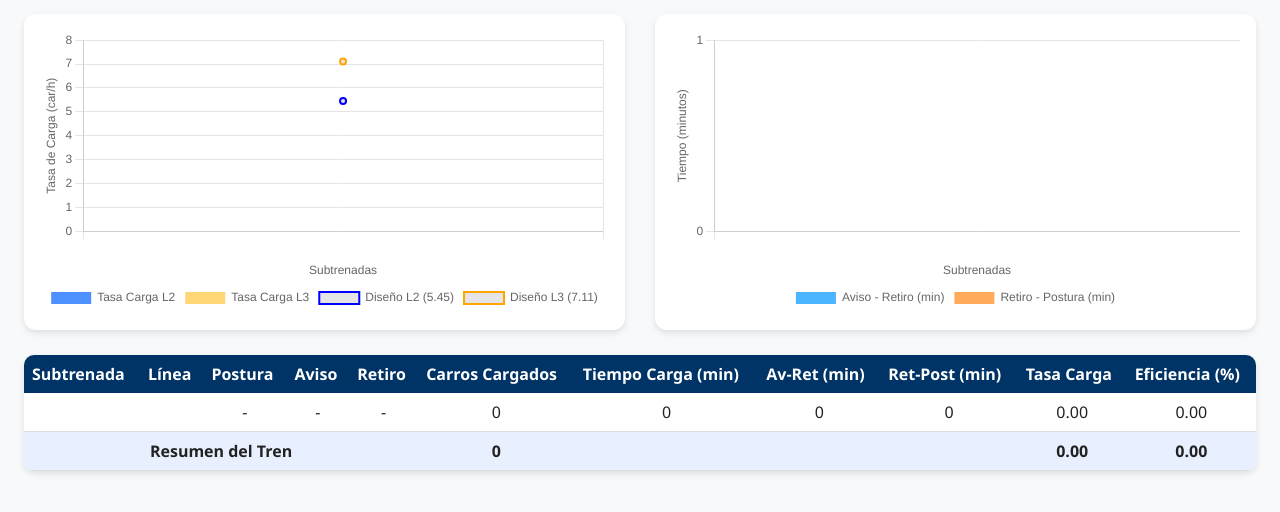
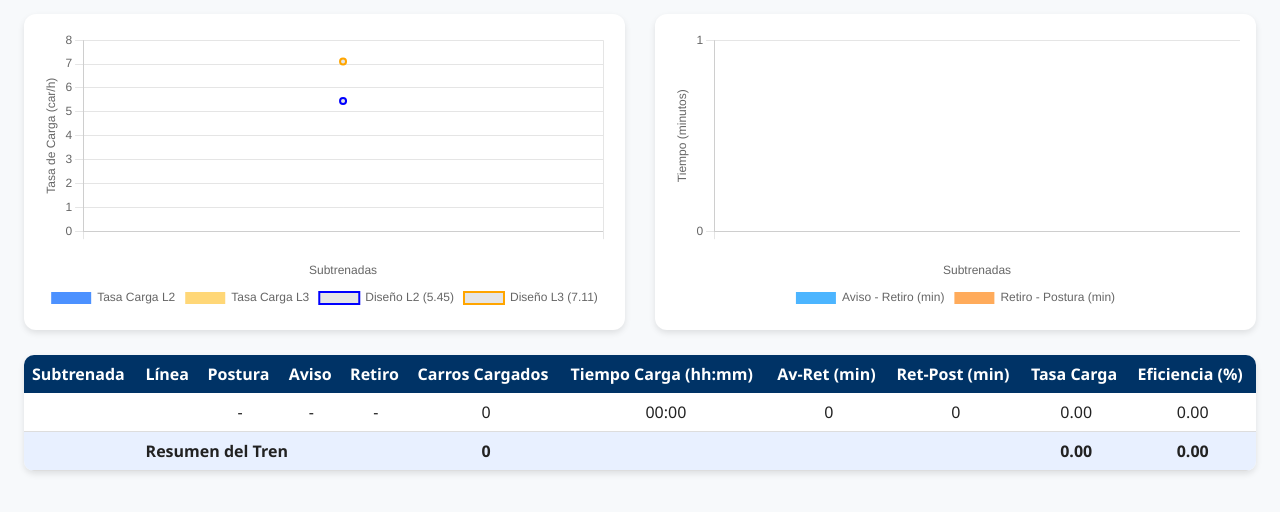
Before and after one commit to Linhartwa/fepasa-dashboard, a website: page index.html in a window 1280 px wide. Shown: the part 84-596 px from the top of the page. Drawn offline with nearby package versions, Linux system fonts and the light colour scheme.

Commit message:
index.html

```diff
--- a/index.html
+++ b/index.html
@@ -99,7 +99,7 @@
           <th>Aviso</th>
           <th>Retiro</th>
           <th>Carros Cargados</th>
-          <th>Tiempo Carga (min)</th>
+          <th>Tiempo Carga (hh:mm)</th>
           <th>Av-Ret (min)</th>
           <th>Ret-Post (min)</th>
           <th>Tasa Carga</th>
@@ -113,7 +113,6 @@
 
   <script src="https://cdn.jsdelivr.net/npm/chart.js"></script>
   <script>
-    // === Leer parámetros de URL y limpiar ===
     const params = new URLSearchParams(window.location.search);
 
     const parseNumList = (str) => {
@@ -159,6 +158,13 @@
       });
     };
 
+    // 🔹 Función para convertir minutos a formato hh:mm
+    const formatTimeHHMM = (minutes) => {
+      const h = Math.floor(minutes / 60);
+      const m = Math.floor(minutes % 60);
+      return `${String(h).padStart(2, '0')}:${String(m).padStart(2, '0')}`;
+    };
+
     const tbody = document.querySelector("#tablaDatos tbody");
     let totalCarros = 0, promTasa = 0, promEficiencia = 0;
 
@@ -172,9 +178,9 @@
         formatDateTime(aviso[i]),
         formatDateTime(retiro[i]),
         cargados[i] || 0,
-        Math.round(tiempoCarga[i] || 0),     // 🔹 ahora entero
-        Math.round(avisoRetiro[i] || 0),      // 🔹 entero
-        Math.round(avisoPostura[i] || 0),     // 🔹 entero
+        formatTimeHHMM(tiempoCarga[i] || 0),  // ⏱ en formato hh:mm
+        Math.round(avisoRetiro[i] || 0),
+        Math.round(avisoPostura[i] || 0),
         (tasaCarga[i] || 0).toFixed(2),
         (eficiencia[i] || 0).toFixed(2)
       ];
@@ -267,7 +273,7 @@
       plugins: [mostrarValores]
     });
 
-    // === Gráfico 2: Tiempos (sin decimales) ===
+    // === Gráfico 2: Tiempos ===
     new Chart(document.getElementById("tiempoChart"), {
       type: "bar",
       data: {
```
